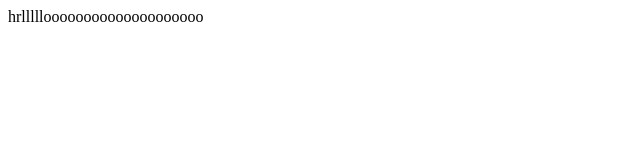
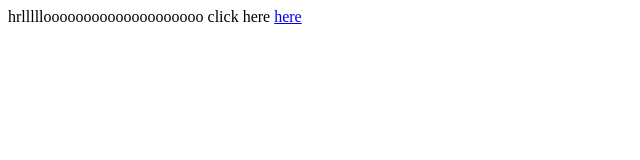
Before and after one commit to SoftwareEngAhmetDemir/site, a plain HTML site: page index.html in a window 1280 px wide. Shown: the whole page, without its empty margins (0-640 px from the left). Drawn offline with Linux system fonts and the light colour scheme.

Commit message:
Update index.html

```diff
--- a/index.html
+++ b/index.html
@@ -9,5 +9,7 @@
 </head>
 <body>
 hrllllloooooooooooooooooooo
+    click here
+    <a href="/my.html">here</a>
 </body>
 </html>
```
